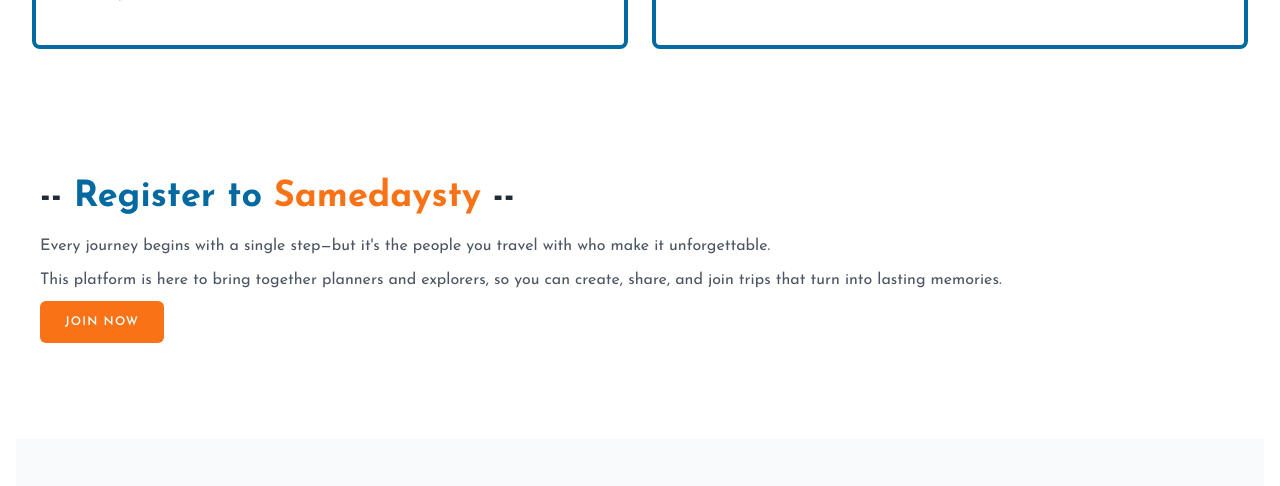
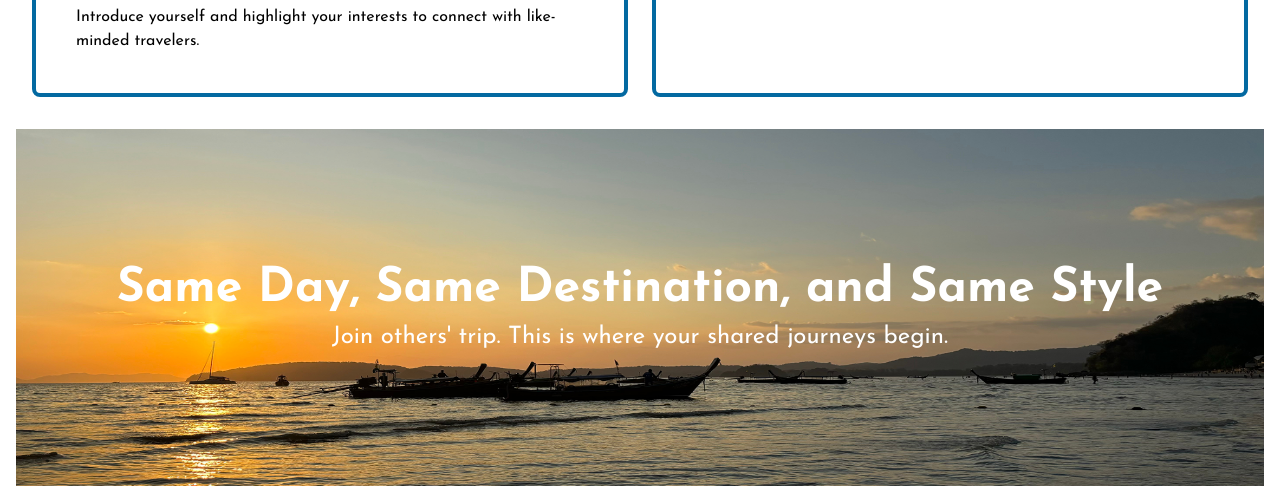
Before and after one commit to kredo-school/35th_samedaysty, a Laravel app: page / in a window 1280 px wide. Shown: the part 4102-4588 px from the top of the page. Run offline with Laravel 12, Linux system fonts and the light colour scheme; style sheets or scripts are compiled from the project's sources; parts of the project's set-up code (start-up, migrations or seed data) failed here and were passed over.

Commit message:
create toppage

```diff
--- a/resources/views/welcome.blade.php
+++ b/resources/views/welcome.blade.php
@@ -244,45 +244,48 @@ Invite others and start your adventure together !</p>
                 <div class="bg-white border-4 border-sky-700 rounded-lg overflow-hidden p-6 flex flex-col items-start">
                     <h1>Calender page</h1>
                     <img src="/images/search_image.png" alt="screenshot1" class="w-full h-auto">
-                    <div class="p-4"><p>description</p></div>
+                    <div class="p-4"><p>Choose your travel dates and see who else is going at the same time.</p></div>
                 </div>
 
                 <!-- 2 -->
                 <div class="bg-white border-4 border-sky-700 rounded-lg overflow-hidden p-6 flex flex-col items-start">
                     <h1>Plan detail page</h1>
                     <img src="/images/plan_image 1.png" alt="screenshot2" class="w-full h-auto">
-                    <div class="p-4"><p>description</p></div>
+                    <div class="p-4"><p>Share your destination and travel style so others can find a good match.</p></div>
                 </div>
 
                 <!-- 3 -->
                 <div class="bg-white border-4 border-sky-700 rounded-lg overflow-hidden p-6 flex flex-col items-start">
                     <h1>Profile page</h1>
                     <img src="/images/profile_image.png" alt="screenshot3" class="w-full h-auto">
-                    <div class="p-4"><p>description</p></div>
+                    <div class="p-4"><p>Introduce yourself and highlight your interests to connect with like-minded travelers.</p></div>
                 </div>
 
                 <!-- 4 -->
                 <div class="bg-white border-4 border-sky-700 rounded-lg overflow-hidden p-6 flex flex-col items-start">
-                    <h1>chat page</h1>
+                    <h1>Chat page</h1>
                     <img src="/images/chat_image.png" alt="screenshot4" class="w-full h-auto max-w-[300px] mx-auto">
-                    <div class="p-4"><p>description</p></div>
+                    <div class="p-4"><p>Start chatting to finalize plans and get to know your travel mates.</p></div>
                 </div>
             </div>
         </section>
 
          <!-- dou you wanna register? -->
-         <section class="w-full bg-white px-6 py-12 mt-12 mb-12">
-             <h2 class="text-4xl font-bold text-gray-800 mb-4">--
-                    <span class="text-orange-500"></span>
-                    <span class="text-sky-700">Register to</span>
-                    <span class="text-orange-500">Samedaysty</span>
-                    <span>--</span>
-            </h2>
-             <p class="text-gray-600 leading-relaxed mb-2">Every journey begins with a single step—but it's the people you travel with who make it unforgettable.</p>
-             <p class="text-gray-600 leading-relaxed mb-2">This platform is here to bring together planners and explorers, so you can create, share, and join trips that turn into lasting memories.</p>
+          <div class="w-full h-[45vh] bg-[length:100%_100%] bg-no-repeat text-white flex flex-col items-center justify-center text-center px-4" style="background-image: url('/images/krabi_beach_2.png');">
 
+        <h1 class="text-3xl md:text-5xl font-bold leading-tight">Same Day, Same Destination, and Same Style</h1>
+        <p class="text-xl md:text-2xl mt-2">Join others' trip. This is where your shared journeys begin.</p>
+    </div>
+
+         <section class="w-full h-[45vh] bg-[length:100%_100%] bg-no-repeat text-white flex flex-col items-center justify-start text-center px-4 pt-8"
+                style="background-image: url('/images/thumbnail.png');">
+            <h2 class="text-4xl font-bold text-white mt-8 mb-4">Register to Samedaysty</h2>
+            <div>
+             <p class="text-white leading-relaxed mt-12 mb-2">Every journey begins with a single step—but it's the people you travel with who make it unforgettable.</p>
+             <p class="text-white leading-relaxed mb-2">This platform is here to bring together planners and explorers, so you can create, share, and join trips that turn into lasting memories.</p>
+            </div>
                <!-- Register button -->
-            <div class="flex justify-start w-full">
+            <div class="flex justify-center w-full mt-12">
                 <x-primary-button class="mr-10 px-6 py-3 text-lg">Join Now</x-primary-button>
             </div>
         </section>
```
Also changed, not shown: public/images/D127F81C-04A2-4C61-94C1-4AEFEA40B1DB_1_105_c.jpeg (added), 1 other file.
